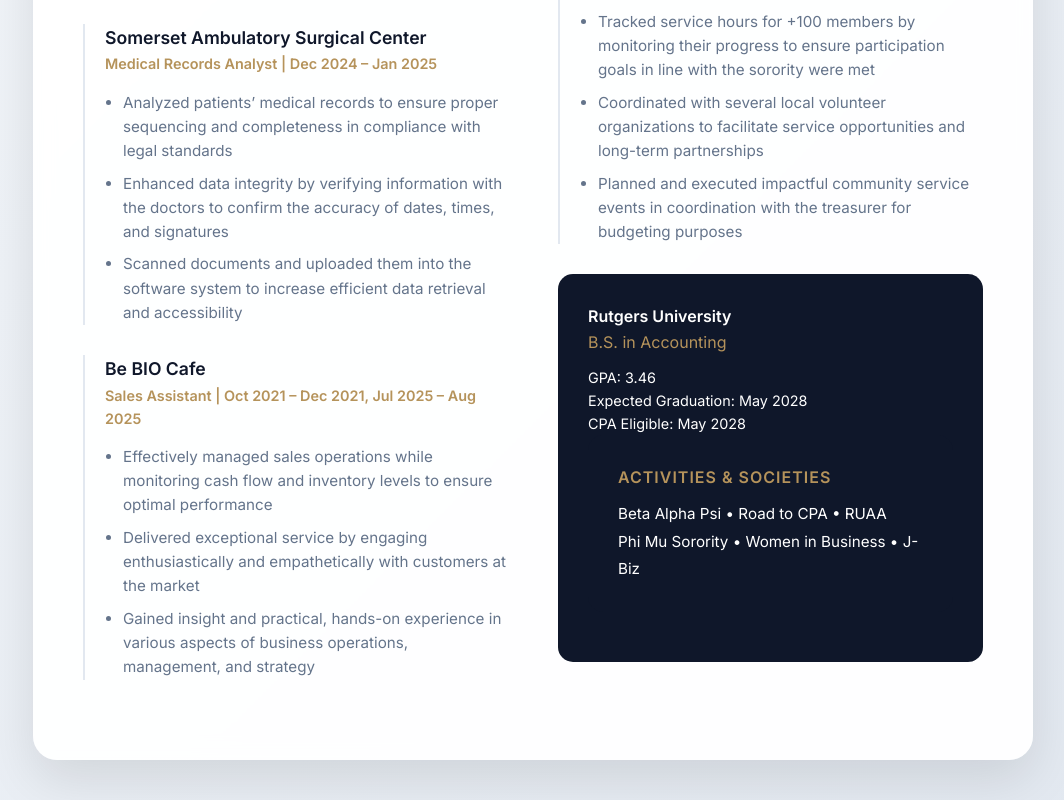
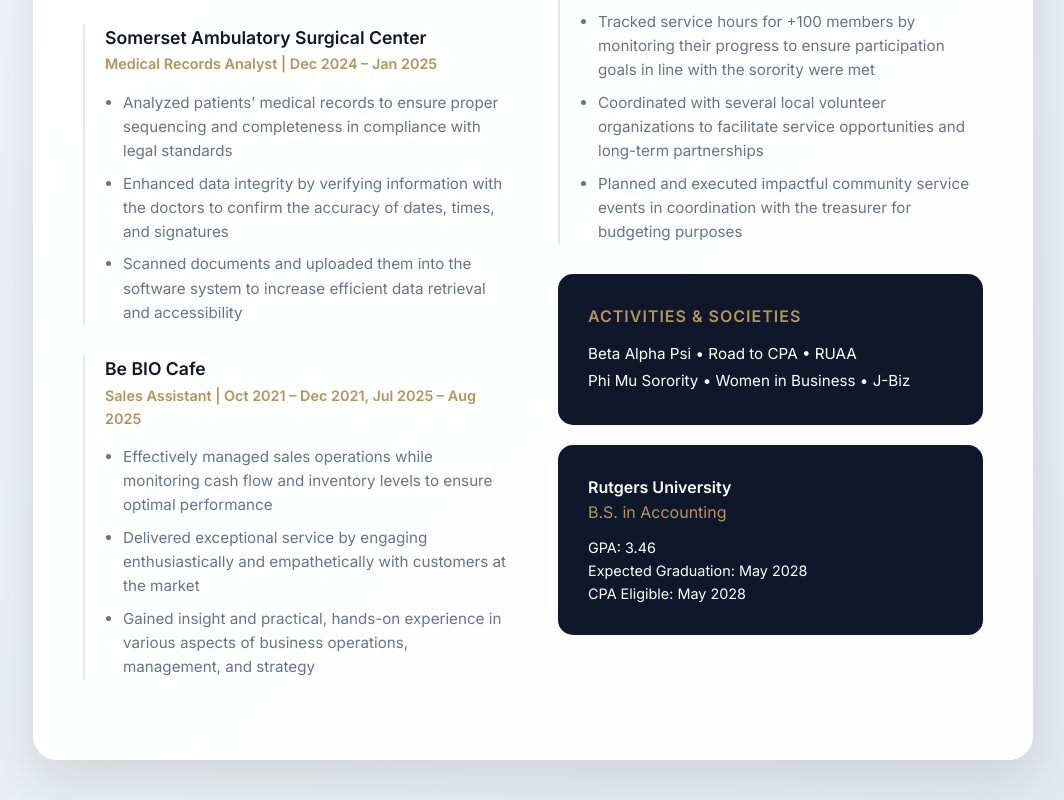
Before and after one commit to ashleyekatz/ashleyekatz.github.io, a plain HTML site: page index.html in a window 1280 px wide. Shown: the part 1299-2099 px from the top of the page, without its empty margins (107-1171 px from the left). Drawn offline with nearby package versions, Linux system fonts and the light colour scheme.

Commit message:
Update index.html

```diff
--- a/index.html
+++ b/index.html
@@ -278,20 +278,19 @@
                 </ul>
             </div>
 
-            <div class="education-box">
+           <div class="education-box" style="margin-bottom: 20px;">
+                <div style="font-weight: 700; text-transform: uppercase; letter-spacing: 1px; margin-bottom: 10px; color: var(--gold);">Activities & Societies</div>
+                <div style="font-size: 0.95rem; line-height: 1.8;">
+                    Beta Alpha Psi • Road to CPA • RUAA <br>
+                    Phi Mu Sorority • Women in Business • J-Biz
+                </div>
+            </div> <div class="education-box">
                 <div style="font-weight: 700;">Rutgers University</div>
                 <div style="color: var(--gold);">B.S. in Accounting</div>
                 <div style="font-size: 0.9rem; margin-top: 10px;">
                     GPA: 3.46 <br>
                     Expected Graduation: May 2028 <br>
                     CPA Eligible: May 2028
-                </div>
-
-            <div class="education-box" style="margin-bottom: 20px;">
-                <div style="font-weight: 700; text-transform: uppercase; letter-spacing: 1px; margin-bottom: 10px; color: var(--gold);">Activities & Societies</div>
-                <div style="font-size: 0.95rem; line-height: 1.8;">
-                    Beta Alpha Psi • Road to CPA • RUAA <br>
-                    Phi Mu Sorority • Women in Business • J-Biz
                 </div>
             </div>
 
```
